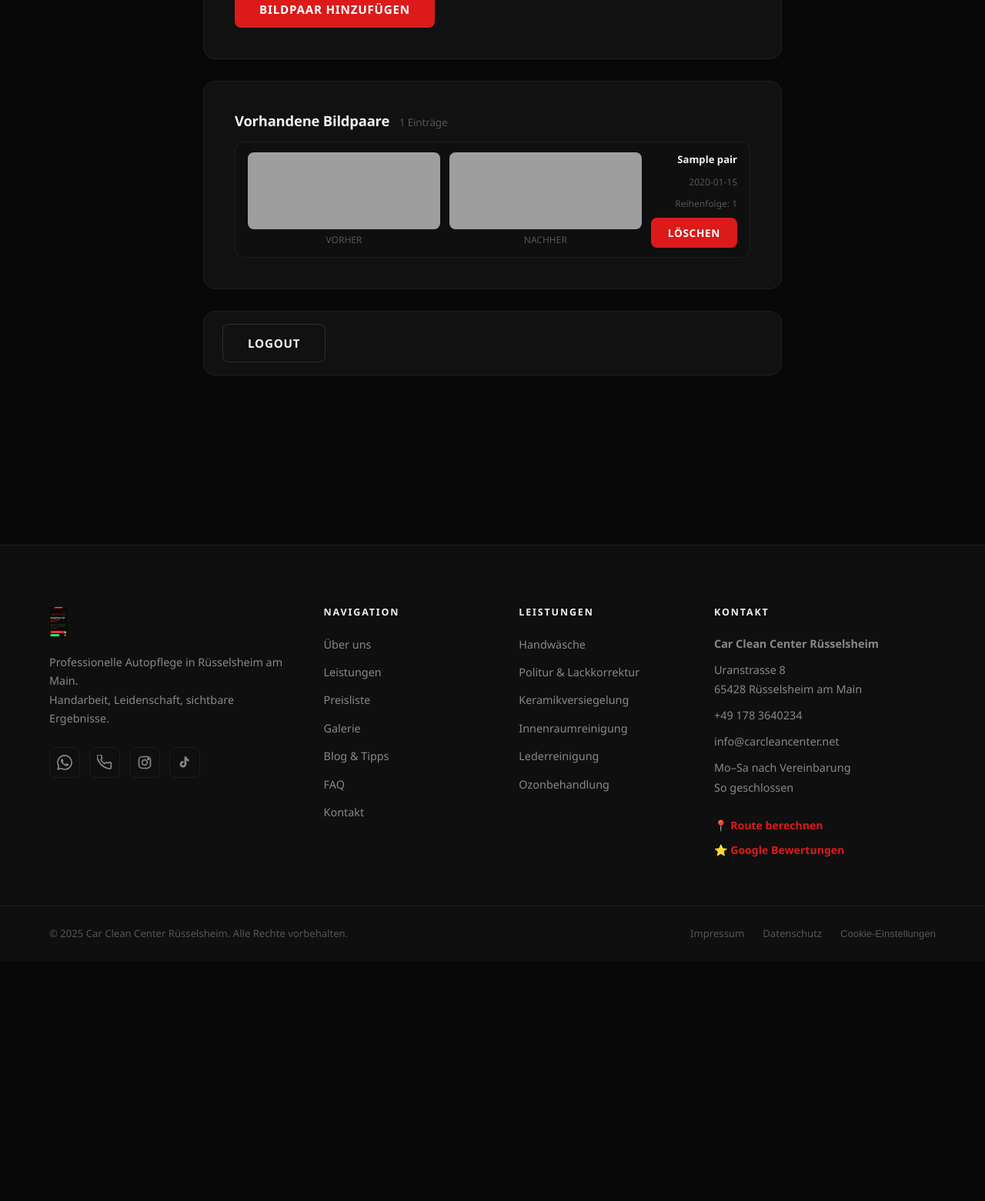
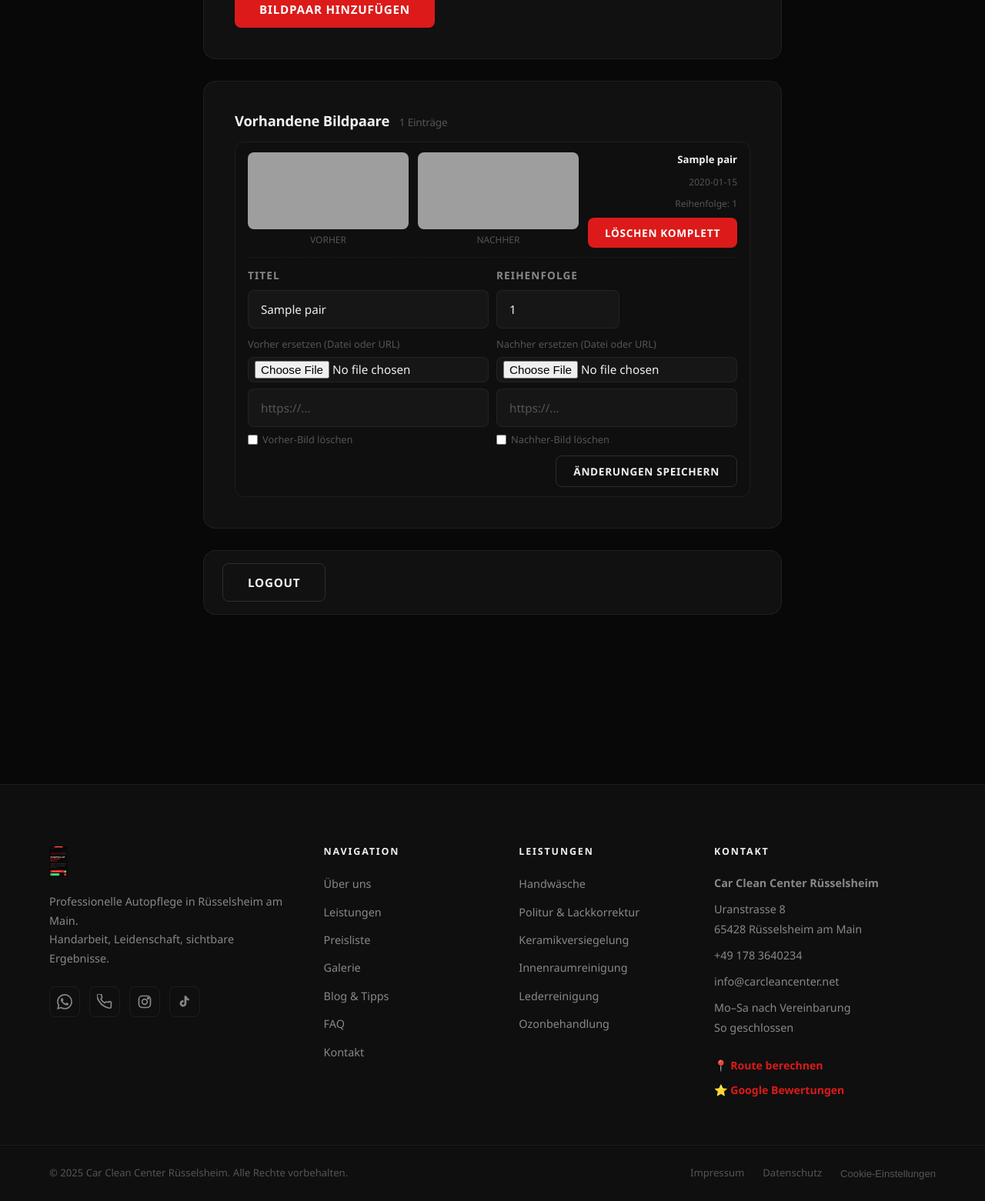
Before and after one commit to pilipandr770/carcleancenter, a Flask app: page /admin/gallery/ in a window 1280 px wide. Shown: the part 1191-2752 px from the top of the page at 77% size. Before the commit the page ends 2413 px from the top, so only its background shows below. Run offline with Flask 3, Linux system fonts and the light colour scheme; the visitor is signed in with stand-in values (Sample User, id 1); tables that the repository leaves empty hold one stand-in row (values such as "Sample post"); some libraries are stand-ins or nearby versions; grey boxes are pictures that could not be loaded.

Commit message:
feat: add gallery pair editing with safe old-file cleanup

```diff
--- a/app.py
+++ b/app.py
@@ -43,6 +43,31 @@ Path(GALLERY_UPLOAD_FOLDER).mkdir(parents=True, exist_ok=True)
 
 def allowed_file(filename: str) -> bool:
     return '.' in filename and filename.rsplit('.', 1)[1].lower() in ALLOWED_EXTENSIONS
+
+
+def is_local_gallery_src(src: str | None) -> bool:
+    return bool(src) and src.startswith('/static/img/gallery/')
+
+
+def delete_local_gallery_file(src: str | None) -> None:
+    if not is_local_gallery_src(src):
+        return
+    file_path = os.path.join(os.path.dirname(__file__), src.lstrip('/'))
+    try:
+        os.remove(file_path)
+    except OSError:
+        pass
+
+
+def save_uploaded_gallery_file(file_storage):
+    if not file_storage or not file_storage.filename:
+        return None
+    if not allowed_file(file_storage.filename):
+        raise ValueError('Ungültiges Dateiformat. Erlaubt: JPG, PNG, WEBP, GIF.')
+    ext = file_storage.filename.rsplit('.', 1)[1].lower()
+    filename = f'{uuid.uuid4().hex}.{ext}'
+    file_storage.save(os.path.join(GALLERY_UPLOAD_FOLDER, filename))
+    return f'/static/img/gallery/{filename}'
 
 
 def get_effective_base_url() -> str:
@@ -679,25 +704,20 @@ def admin_gallery_upload():
     title = request.form.get('title', '').strip()
     sort_order = int(request.form.get('sort_order', 0) or 0)
 
-    def save_image(field_name, url_field_name) -> str | None:
-        """Returns src string (relative path or URL) or None on error."""
-        file = request.files.get(field_name)
-        if file and file.filename:
-            if not allowed_file(file.filename):
-                return None
-            ext = file.filename.rsplit('.', 1)[1].lower()
-            filename = f'{uuid.uuid4().hex}.{ext}'
-            file.save(os.path.join(GALLERY_UPLOAD_FOLDER, filename))
-            return f'/static/img/gallery/{filename}'
-        url = request.form.get(url_field_name, '').strip()
-        return url if url else None
+    try:
+        before_uploaded = save_uploaded_gallery_file(request.files.get('before_file'))
+        after_uploaded = save_uploaded_gallery_file(request.files.get('after_file'))
+    except ValueError as e:
+        before_uploaded = None
+        after_uploaded = None
+        error = str(e)
 
-    before_src = save_image('before_file', 'before_url')
-    after_src = save_image('after_file', 'after_url')
+    before_src = before_uploaded or request.form.get('before_url', '').strip()
+    after_src = after_uploaded or request.form.get('after_url', '').strip()
 
-    if not before_src or not after_src:
+    if not error and (not before_src or not after_src):
         error = 'Bitte Bild "Vorher" und "Nachher" angeben (Datei oder URL).'
-    else:
+    elif not error:
         db_execute(
             db,
             f'INSERT INTO {table_name("gallery_pairs")} (title, before_src, after_src, sort_order) VALUES (?, ?, ?, ?)',
@@ -705,6 +725,94 @@ def admin_gallery_upload():
         )
         db.commit()
         result = 'Bildpaar erfolgreich hinzugefügt.'
+
+    pairs = db_execute(
+        db,
+        f'SELECT * FROM {table_name("gallery_pairs")} ORDER BY sort_order ASC, created_at DESC'
+    ).fetchall()
+    return render_template('admin_gallery.html',
+                           business=BUSINESS,
+                           pairs=pairs,
+                           result=result,
+                           error=error,
+                           page_title='Galerie verwalten | Admin',
+                           page_desc='',
+                           canonical='/admin/gallery/')
+
+
+@app.route('/admin/gallery/update/<int:pair_id>/', methods=['POST'])
+def admin_gallery_update(pair_id):
+    if not admin_is_authenticated():
+        return redirect(url_for('admin_login'))
+
+    db = get_db()
+    row = db_execute(
+        db,
+        f'SELECT * FROM {table_name("gallery_pairs")} WHERE id=?',
+        (pair_id,)
+    ).fetchone()
+    if not row:
+        return redirect(url_for('admin_gallery'))
+
+    error = None
+    result = None
+    title = request.form.get('title', '').strip()
+    sort_order = int(request.form.get('sort_order', row['sort_order'] or 0) or 0)
+
+    try:
+        before_uploaded = save_uploaded_gallery_file(request.files.get('before_file'))
+        after_uploaded = save_uploaded_gallery_file(request.files.get('after_file'))
+    except ValueError as e:
+        before_uploaded = None
+        after_uploaded = None
+        error = str(e)
+
+    new_before = row['before_src']
+    new_after = row['after_src']
+
+    before_url = request.form.get('before_url', '').strip()
+    after_url = request.form.get('after_url', '').strip()
+    remove_before = request.form.get('remove_before') == '1'
+    remove_after = request.form.get('remove_after') == '1'
+    delete_before_old = False
+    delete_after_old = False
+
+    if not error:
+        if before_uploaded:
+            new_before = before_uploaded
+            delete_before_old = before_uploaded != row['before_src']
+        elif before_url:
+            new_before = before_url
+            delete_before_old = before_url != row['before_src']
+        elif remove_before:
+            new_before = ''
+            delete_before_old = True
+
+        if after_uploaded:
+            new_after = after_uploaded
+            delete_after_old = after_uploaded != row['after_src']
+        elif after_url:
+            new_after = after_url
+            delete_after_old = after_url != row['after_src']
+        elif remove_after:
+            new_after = ''
+            delete_after_old = True
+
+        if not new_before or not new_after:
+            error = 'Ein Bildpaar braucht immer beide Seiten: Vorher und Nachher.'
+
+    if not error:
+        db_execute(
+            db,
+            f'UPDATE {table_name("gallery_pairs")} SET title=?, before_src=?, after_src=?, sort_order=? WHERE id=?',
+            (title or None, new_before, new_after, sort_order, pair_id)
+        )
+        db.commit()
+        if delete_before_old:
+            delete_local_gallery_file(row['before_src'])
+        if delete_after_old:
+            delete_local_gallery_file(row['after_src'])
+        result = 'Bildpaar aktualisiert.'
 
     pairs = db_execute(
         db,
@@ -731,14 +839,8 @@ def admin_gallery_delete(pair_id):
         (pair_id,)
     ).fetchone()
     if row:
-        # Remove local files if they were uploaded (not external URLs)
-        for src in (row['before_src'], row['after_src']):
-            if src and src.startswith('/static/img/gallery/'):
-                file_path = os.path.join(os.path.dirname(__file__), src.lstrip('/'))
-                try:
-                    os.remove(file_path)
-                except OSError:
-                    pass
+        delete_local_gallery_file(row['before_src'])
+        delete_local_gallery_file(row['after_src'])
         db_execute(db, f'DELETE FROM {table_name("gallery_pairs")} WHERE id=?', (pair_id,))
         db.commit()
     return redirect(url_for('admin_gallery'))
--- a/templates/admin_gallery.html
+++ b/templates/admin_gallery.html
@@ -5,13 +5,30 @@
 <style>
 .gal-pair-card {
   display: grid;
-  grid-template-columns: 1fr 1fr auto;
+  grid-template-columns: 1fr;
   gap: 12px;
-  align-items: center;
+  align-items: start;
   padding: 12px 16px;
   border: 1px solid var(--border);
   border-radius: 12px;
   background: var(--bg2);
+}
+.gal-pair-top {
+  display: grid;
+  grid-template-columns: 1fr 1fr auto;
+  gap: 12px;
+  align-items: center;
+}
+.gal-pair-edit {
+  border-top: 1px dashed var(--border);
+  padding-top: 12px;
+  display: grid;
+  gap: 10px;
+}
+.gal-inline-grid {
+  display: grid;
+  grid-template-columns: 1fr 1fr;
+  gap: 10px;
 }
 .gal-pair-thumb {
   width: 100%;
@@ -40,8 +57,9 @@
   gap: 20px;
 }
 @media(max-width:600px) {
-  .gal-pair-card { grid-template-columns: 1fr 1fr; }
+  .gal-pair-top { grid-template-columns: 1fr 1fr; }
   .img-pair-inputs { grid-template-columns: 1fr; }
+  .gal-inline-grid { grid-template-columns: 1fr; }
 }
 .or-sep {
   display: flex; align-items: center; gap: 8px; margin: 8px 0;
@@ -158,6 +176,7 @@
       <div style="display:flex;flex-direction:column;gap:12px;">
         {% for pair in pairs %}
         <div class="gal-pair-card">
+          <div class="gal-pair-top">
             <div>
               <img src="{{ pair.before_src }}" class="gal-pair-thumb" alt="Vorher"
                    onerror="this.style.opacity='.3';this.alt='Bild nicht verfügbar'">
@@ -176,9 +195,46 @@
               <div style="font-size:.75rem;color:var(--text-dim);">Reihenfolge: {{ pair.sort_order }}</div>
               <form method="post" action="/admin/gallery/delete/{{ pair.id }}/"
                     onsubmit="return confirm('Bildpaar wirklich löschen?');">
-              <button type="submit" class="btn btn-red btn-sm">Löschen</button>
+                <button type="submit" class="btn btn-red btn-sm">Löschen komplett</button>
               </form>
             </div>
+          </div>
+
+          <form class="gal-pair-edit" method="post" action="/admin/gallery/update/{{ pair.id }}/" enctype="multipart/form-data">
+            <div class="gal-inline-grid">
+              <div class="form-group" style="margin:0;">
+                <label class="form-label">Titel</label>
+                <input class="form-control" type="text" name="title" value="{{ pair.title or '' }}" placeholder="z.B. BMW X3 Innenaufbereitung">
+              </div>
+              <div class="form-group" style="margin:0;max-width:160px;">
+                <label class="form-label">Reihenfolge</label>
+                <input class="form-control" type="number" name="sort_order" value="{{ pair.sort_order }}">
+              </div>
+            </div>
+
+            <div class="gal-inline-grid">
+              <div>
+                <div style="font-size:.8rem;color:var(--text-dim);margin-bottom:6px;">Vorher ersetzen (Datei oder URL)</div>
+                <input class="form-control" type="file" name="before_file" accept="image/*" style="padding:4px 8px;">
+                <input class="form-control" type="url" name="before_url" placeholder="https://..." style="margin-top:8px;" value="{{ pair.before_src if pair.before_src.startswith('http') else '' }}">
+                <label style="display:flex;gap:6px;align-items:center;margin-top:6px;font-size:.8rem;color:var(--text-dim);">
+                  <input type="checkbox" name="remove_before" value="1"> Vorher-Bild löschen
+                </label>
+              </div>
+              <div>
+                <div style="font-size:.8rem;color:var(--text-dim);margin-bottom:6px;">Nachher ersetzen (Datei oder URL)</div>
+                <input class="form-control" type="file" name="after_file" accept="image/*" style="padding:4px 8px;">
+                <input class="form-control" type="url" name="after_url" placeholder="https://..." style="margin-top:8px;" value="{{ pair.after_src if pair.after_src.startswith('http') else '' }}">
+                <label style="display:flex;gap:6px;align-items:center;margin-top:6px;font-size:.8rem;color:var(--text-dim);">
+                  <input type="checkbox" name="remove_after" value="1"> Nachher-Bild löschen
+                </label>
+              </div>
+            </div>
+
+            <div style="display:flex;gap:8px;justify-content:flex-end;">
+              <button type="submit" class="btn btn-outline btn-sm">Änderungen speichern</button>
+            </div>
+          </form>
         </div>
         {% endfor %}
       </div>
```
Lines whose indentation alone changed are shown as unchanged.
